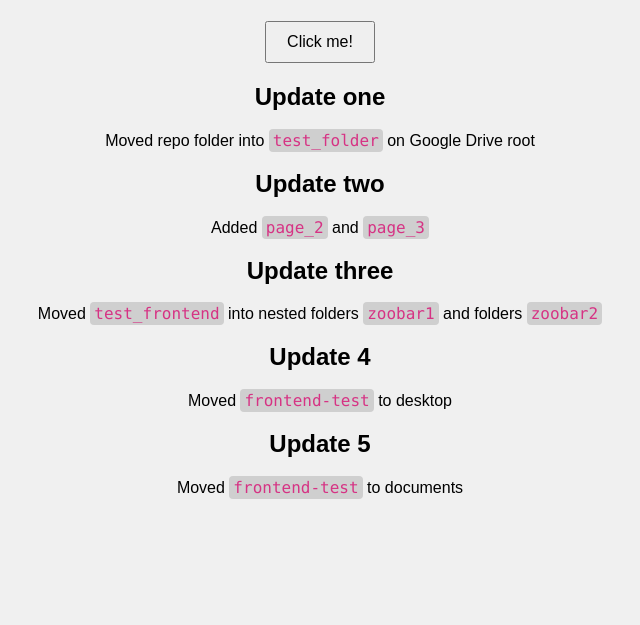
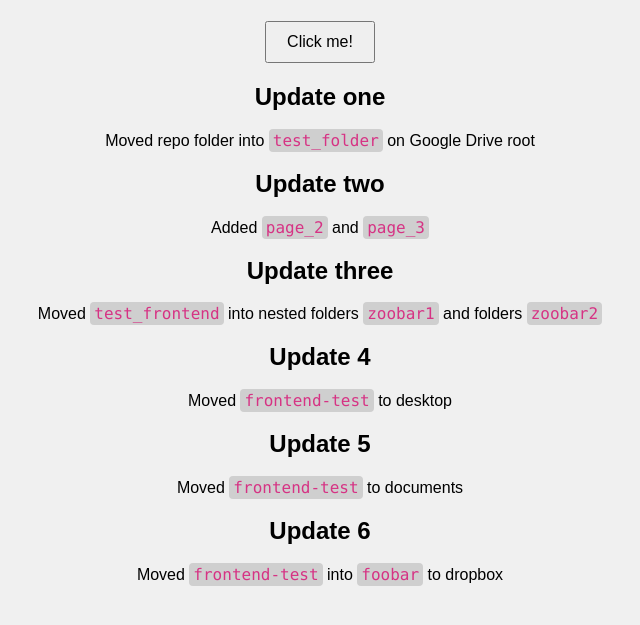
Before and after one commit to emilykbrown/frontend-test, a plain HTML site: page index.html in a window 1280 px wide. Shown: the part 155-780 px from the top of the page, without its empty margins (320-960 px from the left). Drawn offline with Linux system fonts and the light colour scheme.

Commit message:
Update 6

```diff
--- a/index.html
+++ b/index.html
@@ -29,6 +29,9 @@
     <h2>Update 5</h2>
     <p>Moved <span class="code">frontend-test</span> to documents</p>
 
+    <h2>Update 6</h2>
+    <p>Moved <span class="code">frontend-test</span> into <span class="code">foobar</span> to dropbox</p>
+
 
     <script src="script.js"></script>
 </body>
```
